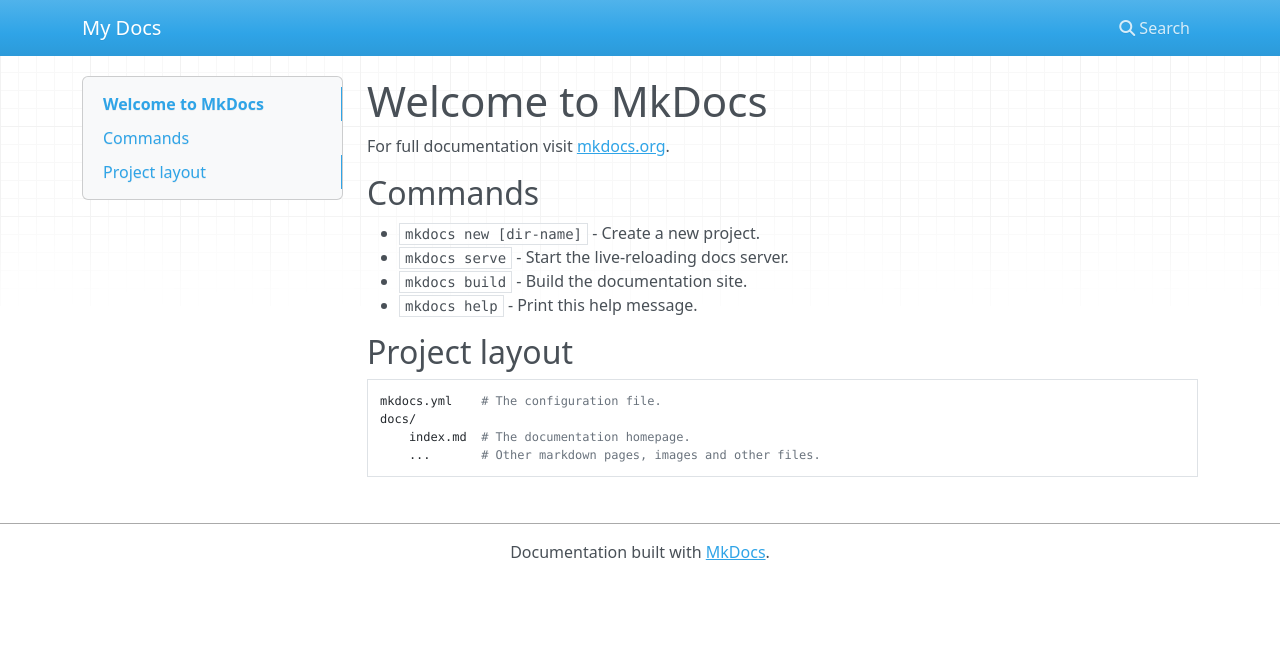
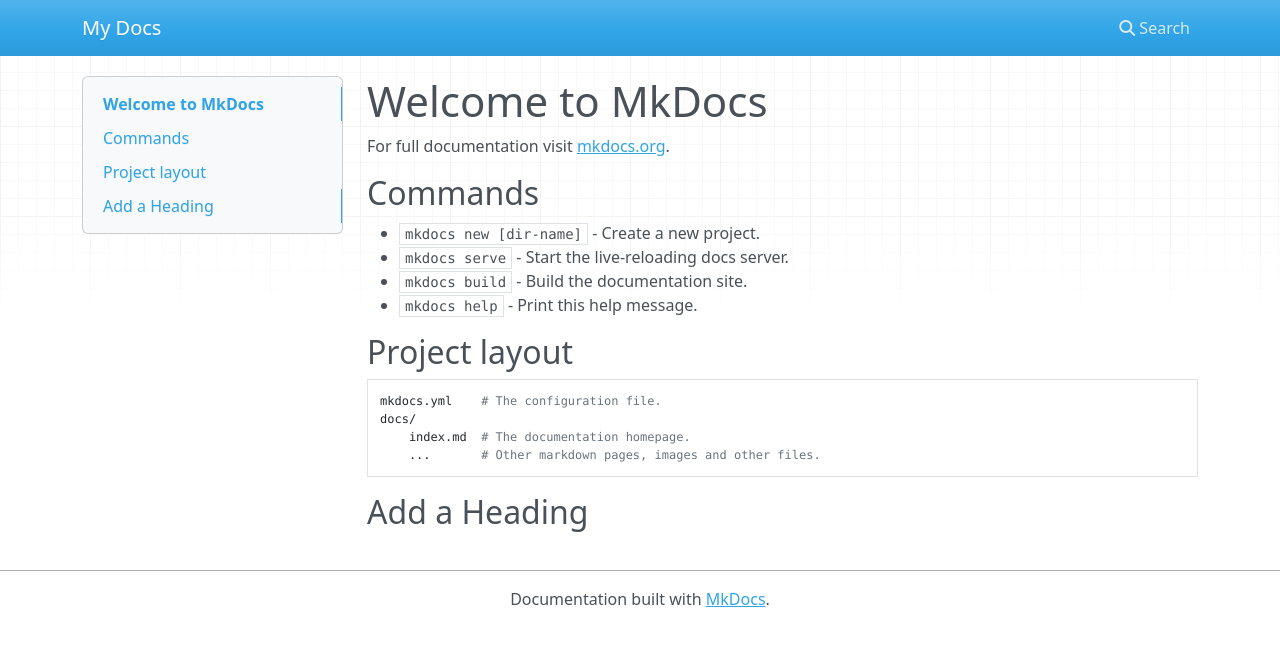
Before and after one commit to remexemer/test_mkdocs, an MkDocs documentation site: the page built from docs/index.md, in a window 1280 px wide. Shown: the top 646 px of the page. Built offline with MkDocs 1.6.1, drawn with Linux system fonts in a browser that asks for light colours; nearby versions of some CDN libraries.

Commit message:
Add a heading to test deployment
Signed-off-by: Ting-Shuo Hsu <tshsu@realtek.com>

```diff
--- a/docs/index.md
+++ b/docs/index.md
@@ -15,3 +15,5 @@
     docs/
         index.md  # The documentation homepage.
         ...       # Other markdown pages, images and other files.
+
+## Add a Heading
```
